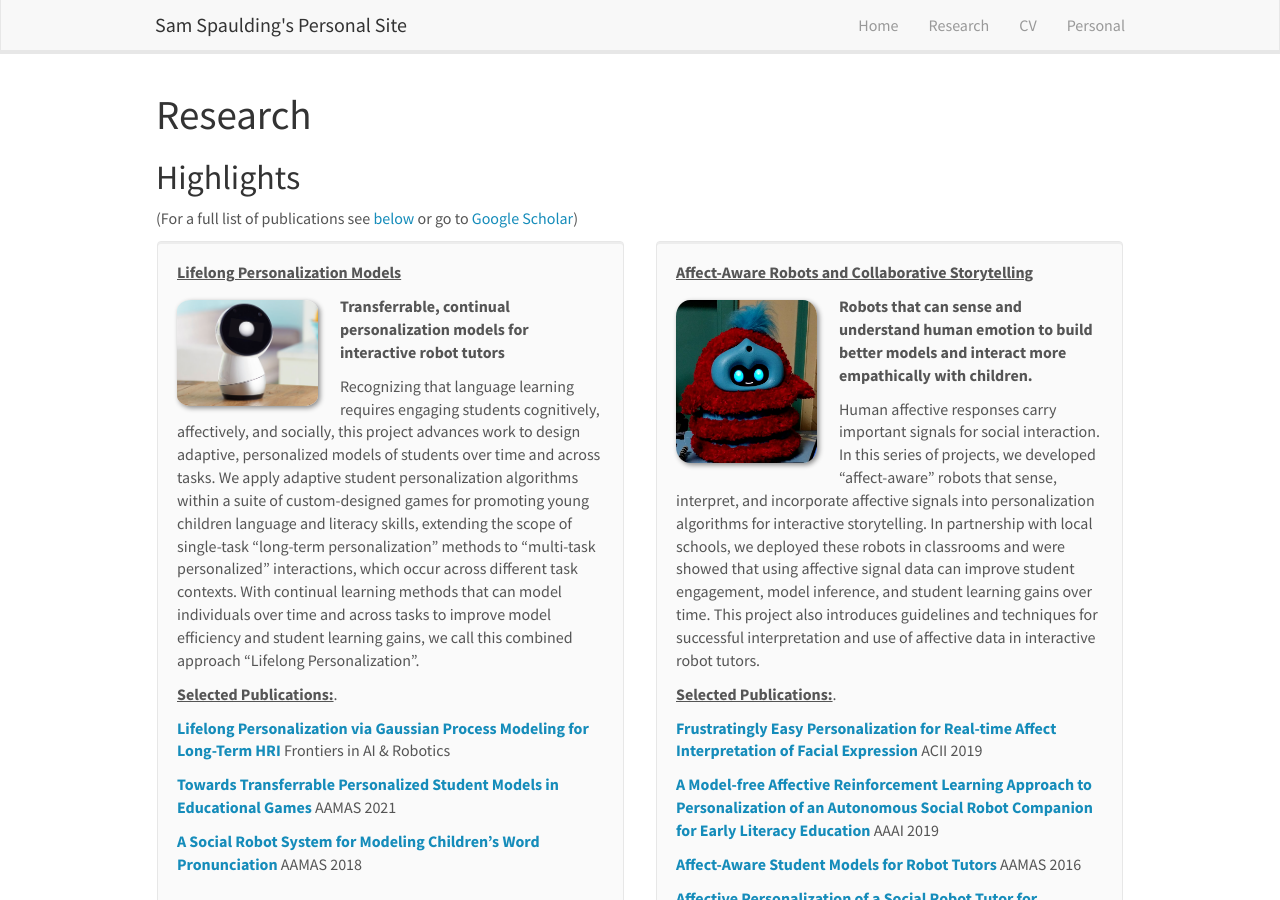
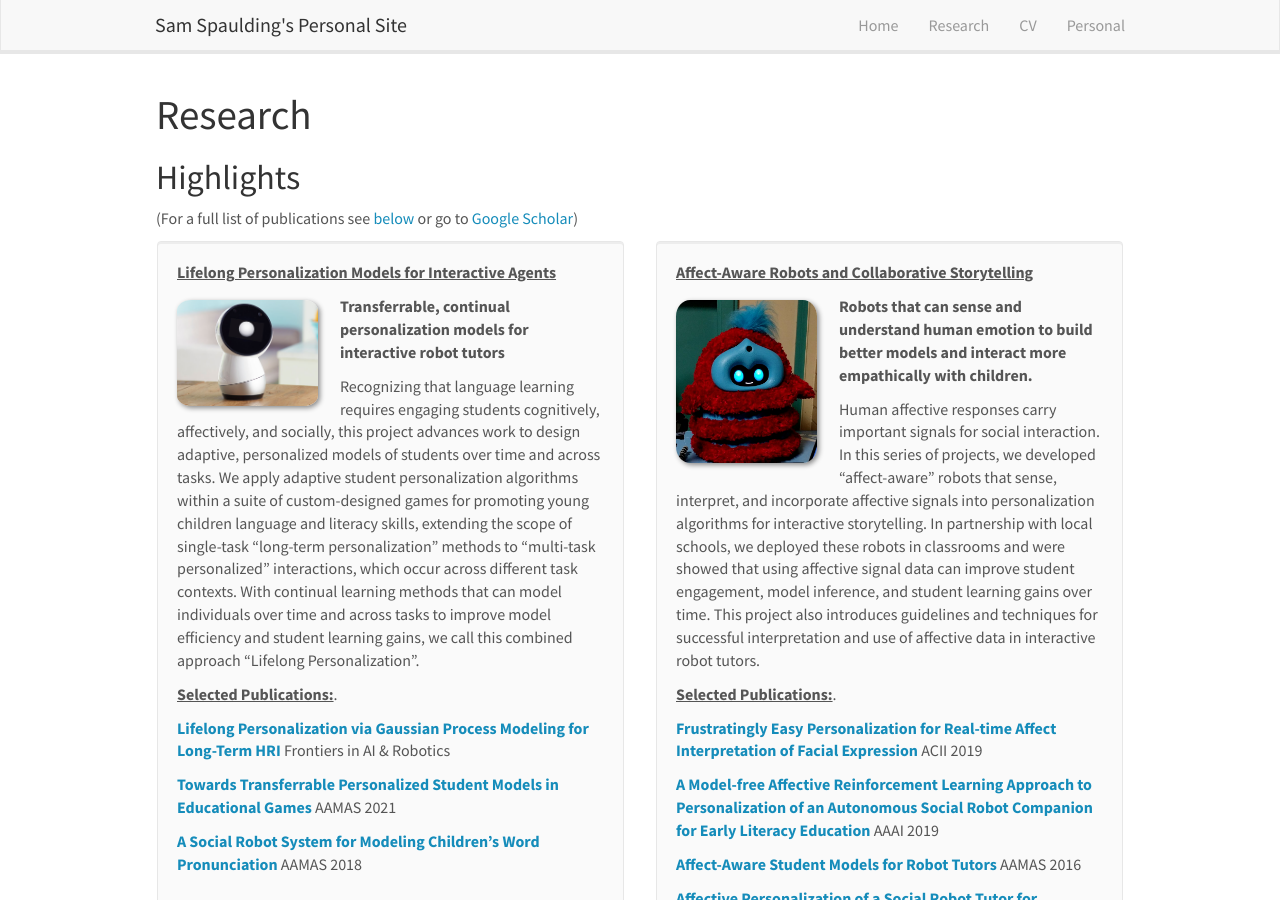
Before and after one commit to SamSpaulding/SamSpaulding.github.io, a Jekyll site: the page built from _pages/research.md, in a window 1280 px wide and 900 px high. Built offline with Jekyll 4.4.1, drawn with Linux system fonts in a browser that asks for light colours.

```diff
--- a/_data/proj_list.yml
+++ b/_data/proj_list.yml
@@ -1,4 +1,4 @@
-- title: Lifelong Personalization Models
+- title: Lifelong Personalization Models for Interactive Agents
   image: jibo.jpeg
   summary: Transferrable, continual personalization models for interactive robot tutors
   description: Recognizing that language learning requires engaging students cognitively, affectively, and socially,
```
